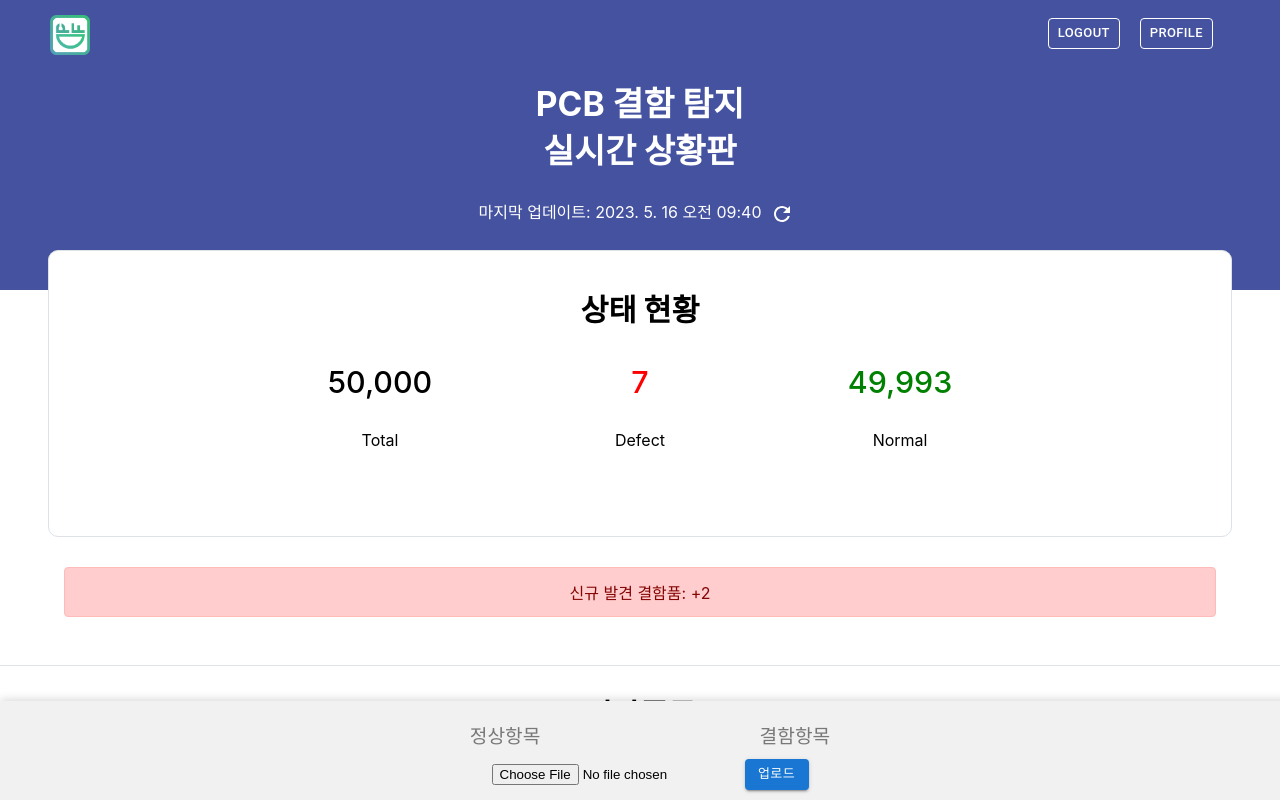
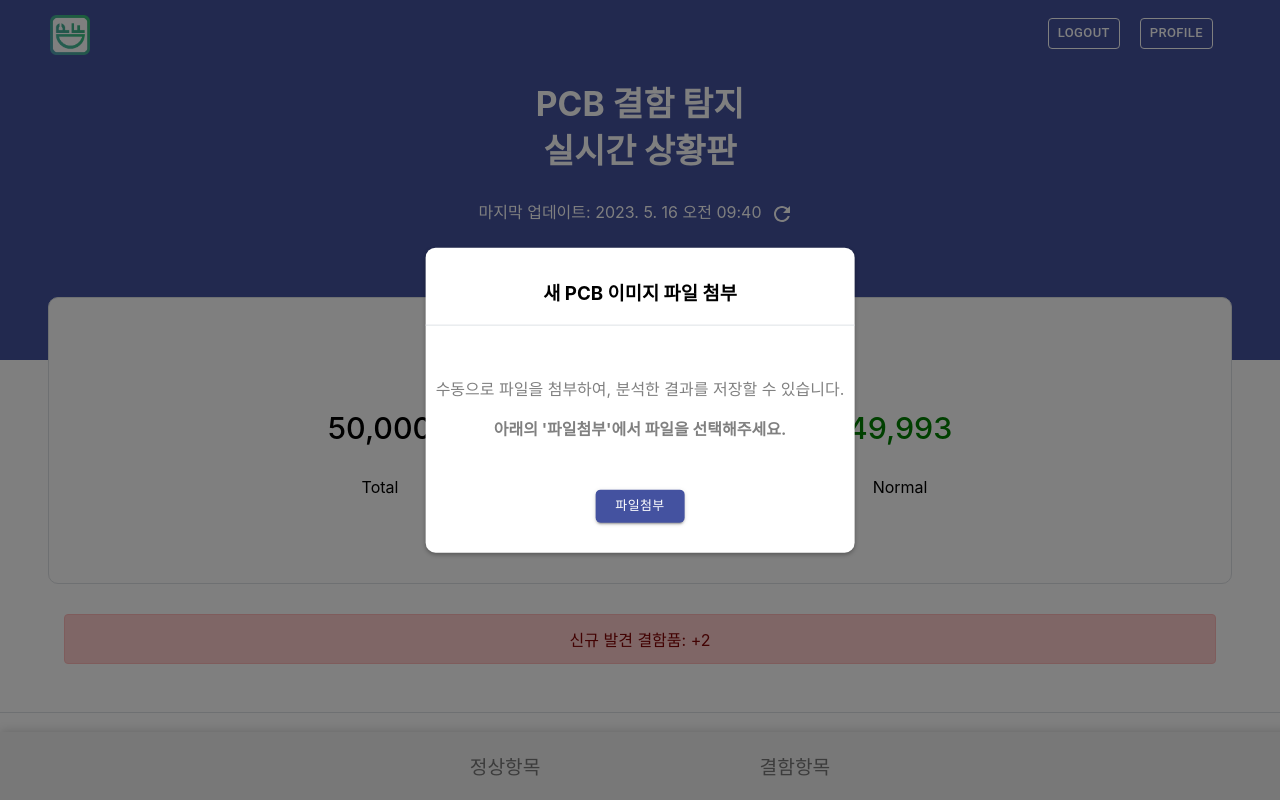
Before and after one commit to AntiCaffe/PDF, a React (Create React App) app in the folder src/main/frontend/: page /dashboard/main-page in a window 1280 px wide. Both pictures are taken after a click on the button "업로드". Shown: the top 800 px of the page. Built offline with nearby package versions, Linux system fonts and the light colour scheme.

Commit message:
feat: modal로 파일 전송 창 구성 완료
아직 기능은 완벽히 구현하지 않았음

```diff
--- /dev/null
+++ b/src/main/frontend/src/components/imgUpload/index.css
@@ -0,0 +1,28 @@
+.font-gray {
+  color: gray;
+}
+
+.font-bold {
+  font-weight: bold;
+}
+
+.upload-text-container {
+  margin: 50px 10px 50px 10px;
+}
+
+.button-container {
+  margin-top: 10px;
+}
+
+.button-container Button {
+  margin-left: 5px;
+  margin-right: 5px;
+}
+
+.modal-img {
+  max-width: 80vw;
+  max-height: 55vh; /* 이미지의 최대 높이를 80vh로 지정합니다 */
+  object-fit: contain;
+  margin-top: 10px;
+  margin-bottom: 10px;
+}
--- a/src/main/frontend/src/components/imgUpload/index.js
+++ b/src/main/frontend/src/components/imgUpload/index.js
@@ -1,36 +1,117 @@
 import React, { useState } from "react";
+import Button from "@mui/material/Button";
 import axios from "axios";
-import Button from "@mui/material/Button";
-
-function ImageUpload() {
+import "./index.css";
+function ImageUpload({ onClose }) {
   const [selectedFile, setSelectedFile] = useState(null);
+  const [uploadedImage, setUploadedImage] = useState(null);
 
   const handleFileChange = (event) => {
-    setSelectedFile(event.target.files[0]);
+    const file = event.target.files[0];
+    setSelectedFile(file);
+    setUploadedImage(URL.createObjectURL(file));
+  };
+
+  const buttonStyleUpload = {
+    margin: "0 10px",
+  };
+
+  const inputStyle = {
+    display: "none",
+  };
+
+  const customButtonStyle = {
+    backgroundColor: "#4452a0", // 배경색 설정
+    color: "#fff", // 텍스트 색상 설정
+    padding: "5px 20px", // 패딩 설정
+    borderRadius: "5px", // 테두리 반경 설정
+    border: "none", // 테두리 제거
+    cursor: "pointer", // 커서 모양 변경
+  };
+
+  const handleCancel = () => {
+    setSelectedFile(null);
+    setUploadedImage(null);
+    onClose(); // 모달 창 닫기
   };
 
   const handleUpload = () => {
-    if (selectedFile) {
+    // 이미지와 JSON 정보를 서버로 보내는 로직 작성
     const formData = new FormData();
     formData.append("image", selectedFile);
+    // JSON 정보를 formData에 추가하는 로직 작성
 
     axios
-        .post("/dashboard/upload", formData)
+      .post("http://example.com/upload", formData)
       .then((response) => {
-          console.log("업로드 성공:", response);
+        // 전송 성공 시 처리할 로직 작성
+        console.log("전송 성공!");
       })
       .catch((error) => {
-          console.error("업로드 실패:", error);
+        // 전송 실패 시 처리할 로직 작성
+        console.error("전송 실패:", error);
       });
-    }
   };
 
   return (
     <div className="text-center">
-      <input type="file" onChange={handleFileChange} />
-      <Button variant="contained" size="small" onClick={handleUpload}>
-        업로드
+      {!selectedFile && (
+        <div className="upload-text-container">
+          <p className="font-gray set-line">
+            수동으로 파일을 첨부하여, 분석한 결과를 저장할 수 있습니다.
+          </p>
+          <p className="font-gray font-bold">
+            아래의 '파일첨부'에서 파일을 선택해주세요.
+          </p>
+        </div>
+      )}
+      {uploadedImage && (
+        <div>
+          <div style={{ width: "100%" }}>
+            <img src={uploadedImage} alt="Uploaded" className="modal-img" />
+          </div>
+        </div>
+      )}
+      <label htmlFor="upload-button">
+        <input
+          type="file"
+          id="upload-button"
+          style={inputStyle}
+          onChange={handleFileChange}
+        />
+        <Button
+          component="span"
+          variant="contained"
+          size="small"
+          style={{ ...buttonStyleUpload, ...customButtonStyle }}
+        >
+          파일첨부
         </Button>
+      </label>
+
+      {uploadedImage && (
+        <div>
+          <div className="divider"></div>
+          <div className="button-container">
+            <Button
+              variant="outlined"
+              color="error"
+              size="small"
+              onClick={handleCancel}
+            >
+              취소
+            </Button>
+            <Button
+              variant="contained"
+              color="success"
+              size="small"
+              onClick={handleUpload}
+            >
+              전송
+            </Button>
+          </div>
+        </div>
+      )}
     </div>
   );
 }
--- a/src/main/frontend/src/layouts/dashboard/main-page/index.css
+++ b/src/main/frontend/src/layouts/dashboard/main-page/index.css
@@ -29,7 +29,7 @@
   display: block;
   background-color: #4452a0;
   width: 100%;
-  height: 300px;
+  height: 370px;
   z-index: -99;
   margin-top: -10px;
 }
@@ -197,3 +197,27 @@
   background-color: #dee2e6;
   margin: 20px 0;
 }
+
+.modal-container {
+  display: inline-block;
+  align-items: center;
+  text-align: center;
+  justify-content: center;
+  position: fixed;
+  top: 50%;
+  left: 50%;
+  transform: translate(-50%, -50%);
+  max-width: 90vw;
+  max-height: 85vh;
+  width: auto;
+  height: auto;
+  padding-top: 30px;
+  padding-bottom: 30px;
+  background-color: white;
+  box-shadow: 0 2px 4px rgba(0, 0, 0, 0.3);
+  border-radius: 10px;
+}
+
+.modal-title {
+  margin: 0 10px 0 10px;
+}
--- a/src/main/frontend/src/layouts/dashboard/main-page/index.js
+++ b/src/main/frontend/src/layouts/dashboard/main-page/index.js
@@ -3,7 +3,7 @@ import { useNavigate } from "react-router-dom";
 import logo from "src/assets/images/logo.png";
 import ImageUpload from "src/components/imgUpload";
 import "./index.css";
-import { IconButton, Button } from "@mui/material";
+import { IconButton, Button, Modal, Typography } from "@mui/material";
 import RefreshIcon from "@mui/icons-material/Refresh";
 import { animateScroll as scroll } from "react-scroll";
 import NormalImageGallery from "src/components/normalGallery";
@@ -19,6 +19,19 @@ function Dashboard() {
   const [normal, setNormal] = useState(0);
   const [bad, setBad] = useState(0);
   const [imageList, setImageList] = useState([]);
+
+  //for modal
+  const [open, setOpen] = useState(false);
+
+  const handleOpen = () => {
+    setOpen(true);
+  };
+
+  const handleClose = () => {
+    setOpen(false);
+  };
+
+  // for modal end
 
   const movePage = useNavigate();
 
@@ -40,6 +53,16 @@ function Dashboard() {
     });
   };
 
+  const buttonStyle = {
+    color: "white",
+    borderColor: "white",
+    margin: "0 10px",
+    "&:hover": {
+      borderColor: "white",
+      backgroundColor: "rgba(255, 255, 255, 0.5)",
+    },
+  };
+
   return (
     <div className="main-page">
       <div className="menu-bar">
@@ -51,7 +74,6 @@ function Dashboard() {
             결함항목
           </a>
         </div>
-        <ImageUpload />
       </div>
       <div className="container position-relative">
         <img
@@ -64,15 +86,7 @@ function Dashboard() {
           <Button
             variant="outlined"
             size="small"
-            sx={{
-              color: "white",
-              borderColor: "white",
-              margin: "0 10px",
-              "&:hover": {
-                borderColor: "white",
-                backgroundColor: "rgba(255, 255, 255, 0.5)",
-              },
-            }}
+            style={buttonStyle}
             onClick={handleLogout}
           >
             logout
@@ -80,15 +94,7 @@ function Dashboard() {
           <Button
             variant="outlined"
             size="small"
-            sx={{
-              color: "white",
-              borderColor: "white",
-              margin: "0 10px",
-              "&:hover": {
-                borderColor: "white",
-                backgroundColor: "rgba(255, 255, 255, 0.5)",
-              },
-            }}
+            style={buttonStyle}
             onClick={() => movePage("/profile")} //있으면 로그인으로 돌아가도록
           >
             profile
@@ -108,6 +114,29 @@ function Dashboard() {
             </IconButton>
           </span>
         </p>
+        <div>
+          <p className="color-set text-center">
+            <span>부품 데이터를 직접 넣으시고 싶으신가요?</span>
+            <Button
+              variant="outlined"
+              onClick={handleOpen}
+              size="small"
+              style={buttonStyle}
+            >
+              업로드
+            </Button>
+            <Modal open={open} onClose={handleClose}>
+              {/* 모달 내용을 여기에 작성하세요 */}
+              <div className="modal-container">
+                <div className="modal-header">
+                  <h3 className="modal-title">새 PCB 이미지 파일 첨부</h3>
+                  <div className="divider"></div>
+                </div>
+                <ImageUpload onClose={handleClose} />
+              </div>
+            </Modal>
+          </p>
+        </div>
       </div>
       <div className="top container">
         <h2 className="disable-select">상태 현황</h2>
@@ -138,7 +167,7 @@ function Dashboard() {
       <div ref={normalRef}>
         <NormalImageGallery />
       </div>
-      <div className="divider"></div>
+
       <div ref={defectRef}>
         <DefectImageGallery />
       </div>
```
Lines whose indentation alone changed are shown as unchanged.
